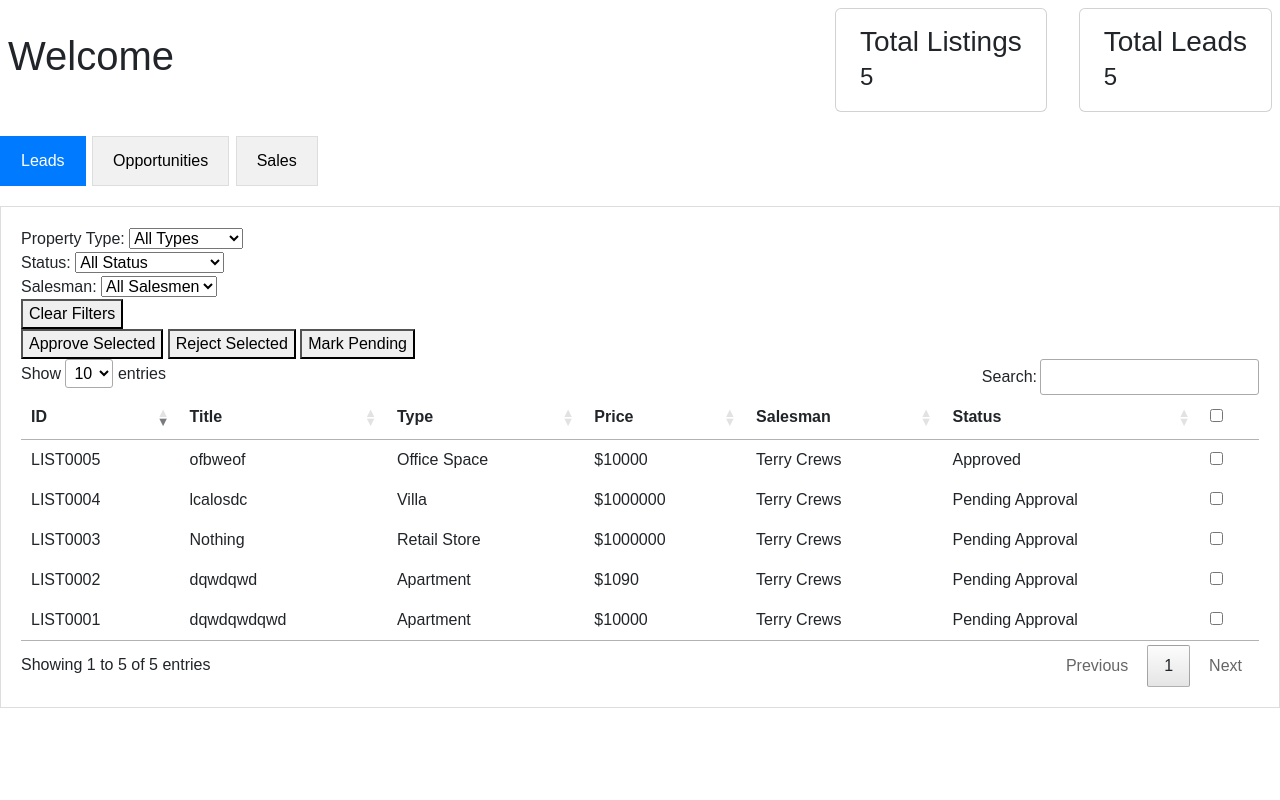
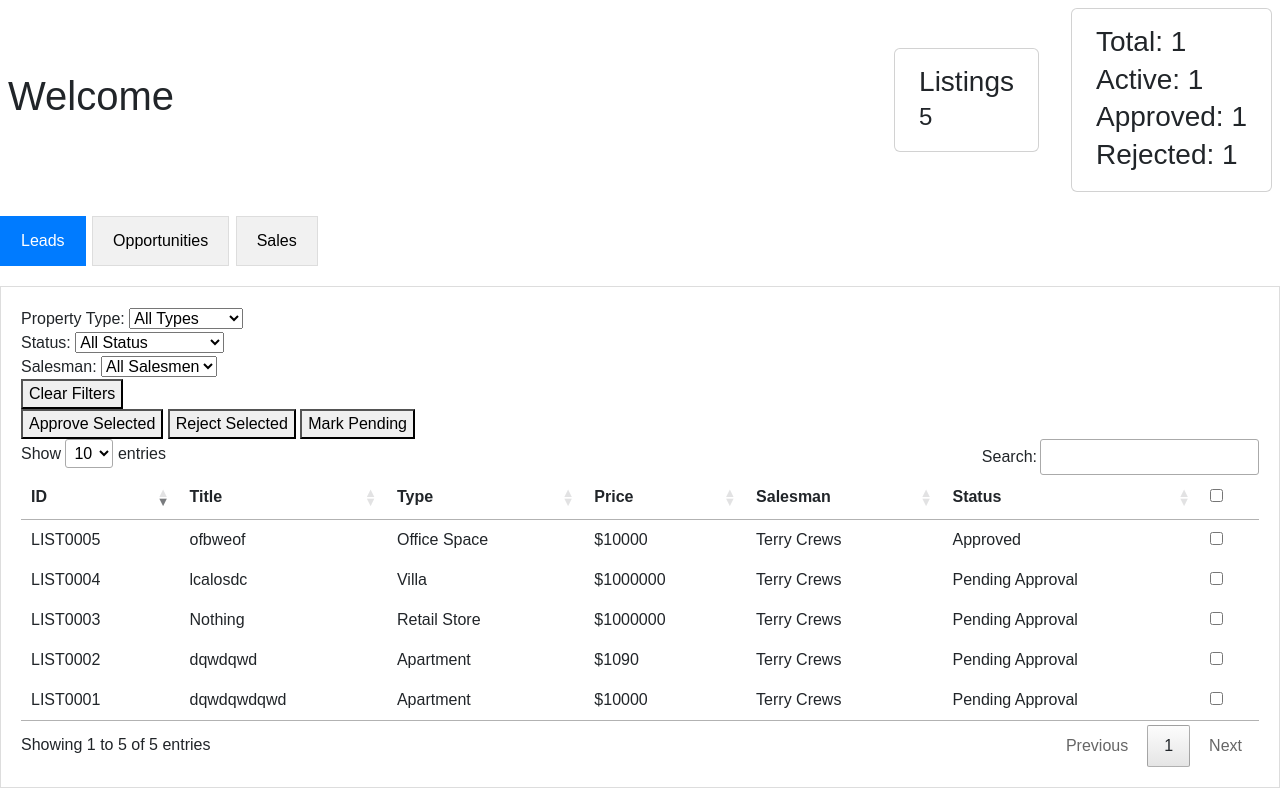
Before and after one commit to Krishnaprakkash/CRM-Real-Estate-Django, a Django app: template dashboards/templates/dashboards/manager_dashboard.html in a window 1280 px wide. Run offline with Django 5.2, Linux system fonts and the light colour scheme; data comes from the database, SQL or seed files in the repository; both versions use the stored data as it was after the commit; tables that the repository leaves empty hold one stand-in row (values such as "Sample post"); the template is opened without the code that fills it: values that come from a table or form of the project are taken from there, most other values are stand-ins (such as "Sample title", 1, 10 or a date in 2020); some libraries are stand-ins or nearby versions.

Commit message:
Tab Specific KPI Cards

```diff
--- a/dashboards/templates/dashboards/base_dashboard.html
+++ b/dashboards/templates/dashboards/base_dashboard.html
@@ -7,22 +7,63 @@
     <h1 class="flex-grow-1 mb-0 ms-2">Welcome {{ user.get_full_name }}</h1>
     <div class="card flex-shrink-1 mt-2 me-2">
         <div class="card-body py-3 px-4">
-            <h3 class="card-title mb-1">Total Listings</h3>
+            <h3 class="card-title mb-1">Listings</h3>
             <h4 class="mb-1">{{ listings|length }}</h4>
         </div>
     </div>
-    <div class="card flex-shrink-1 mt-2 me-2">
-        <div class="card-body py-3 px-4">
-            <h3 class="card-title mb-1">Total Leads</h3>
-            <h4 class="mb-1">{{ listings|length }}</h4>
+
+    <div class="stats-group" id="stats-lead">
+        <div class="card flex-shrink-1 mt-2 me-2">
+            <div class="card-body py-3 px-4">
+                <h3 class="card-title mb-1">Total: {{ lead_count }}</h3>
+                <h3 class="card-title mb-1">Active: {{ lead_active_count }}</h3>
+                <h3 class="card-title mb-1">Approved: {{ lead_approved_count }}</h3>
+                <h3 class="card-title mb-1">Rejected: {{ lead_rejected_count }}</h3>
+            </div>
+        </div>
+    </div>
+
+    <div class="stats-group" id="stats-opportunity" style="display: none;">
+        <div class="card flex-shrink-1 mt-2 me-2">
+            <div class="card-body py-3 px-4">
+                <h3 class="card-title mb-1">Total: {{ opp_count }}</h3>
+                <h3 class="card-title mb-1">Active: {{ opp_active_count }}</h3>
+                <h3 class="card-title mb-1">Approved: {{ opp_approved_count }}</h3>
+                <h3 class="card-title mb-1">Rejected: {{ opp_rejected_count }}</h3>
+            </div>
+        </div>
+    </div>
+
+    <div class="stats-group" id="stats-sale" style="display: none;">
+        <div class="card flex-shrink-1 mt-2 me-2">
+            <div class="card-body py-3 px-4">
+                <h3 class="card-title mb-1">Total: {{ sale_count }}</h3>
+                <h3 class="card-title mb-1">Active: {{ sale_active_count }}</h3>
+                <h3 class="card-title mb-1">Won: {{ sale_won_count }}</h3>
+                <h3 class="card-title mb-1">Lost: {{ sale_lost_count }}</h3>
+
+            </div>
         </div>
     </div>
 </div>
 
 <div class="menu">
-    <button class="tablinks" onClick="switchTab(event, 'leads')">Leads</button>
-    <button class="tablinks" onClick="switchTab(event, 'opportunities')">Opportunities</button>
-    <button class="tablinks" onClick="switchTab(event, 'sales')">Sales</button>
+    <button class="tablinks" onclick="switchTab(event, 'lead')">Leads</button>
+    <button class="tablinks" onclick="switchTab(event, 'opportunity')">Opportunities</button>
+    <button class="tablinks" onclick="switchTab(event, 'sale')">Sales</button>
 </div>
 
 {% endblock %}
+
+{% block styles %}
+<style>
+.stats-group {
+    display: flex;
+    gap: 0.5rem;
+}
+.tablinks.active {
+    background-color: #007bff;
+    color: white;
+}
+</style>
+{% endblock %}
--- a/dashboards/templates/dashboards/manager_dashboard.html
+++ b/dashboards/templates/dashboards/manager_dashboard.html
@@ -5,7 +5,8 @@
 {% block content %}
 
 {{ block.super }}
-<div id="leads" class="tabcontent" style="display: block;">
+
+<div id="lead" class="tabcontent" style="display: block;">
     <form method="post" id="batch-form-leads">
         {% csrf_token %}
         <input type="hidden" name="action" id="batch-action-leads" value="">
@@ -31,7 +32,7 @@
                 </select>
             </div>
             <div>
-                <button id="clearFiltersLeads">Clear Filters</button>
+                <button type="button" id="clearFiltersLeads">Clear Filters</button>
             </div>
         </div>
         <div>
@@ -95,7 +96,7 @@
     </form>
 </div>
 
-<div id="opportunities" class="tabcontent" style="display: none;">
+<div id="opportunity" class="tabcontent" style="display: none;">
     <form method="post" id="batch-form-opps">
         {% csrf_token %}
         <input type="hidden" name="action" id="batch-action-opps" value="">
@@ -121,7 +122,7 @@
                 </select>
             </div>
             <div>
-                <button id="clearFiltersOpps">Clear Filters</button>
+                <button type="button" id="clearFiltersOpps">Clear Filters</button>
             </div>
         </div>
         <div>
@@ -155,7 +156,7 @@
                         <th>Price</th>
                         <th>Salesman</th>
                         <th>Status</th>
-                        <th><input type="checkbox" id="select_all" onchange="toggleSelectAll(this)"> </th>
+                        <th><input type="checkbox" id="select_all_opps" onchange="toggleSelectAll(this)"> </th>
                     </tr>
                 </thead>
                 <tbody>
@@ -187,7 +188,8 @@
     </form>
 </div>
 
-<div id="sales" class="tabcontent" style="display: none">
+<div id="sale" class="tabcontent" style="display: none">
     <h1>Sales table</h1>
 </div>
+
 {% endblock %}
--- a/templates/base.html
+++ b/templates/base.html
@@ -1,12 +1,15 @@
 <!DOCTYPE html>
 <html lang="en">
+
 <head>
     <meta charset="UTF-8">
     <meta name="viewport" content="width=device-width, initial-scale=1.0">
     <title>{% block title %}CRM{% endblock %}</title>
     <link rel="stylesheet" href="https://cdn.jsdelivr.net/npm/bootstrap@5.3.0/dist/css/bootstrap.min.css">
     <link rel="stylesheet" href="https://cdn.datatables.net/1.13.8/css/jquery.dataTables.min.css">
+    {% block styles %}{% endblock %}
 </head>
+
 <body style="font-family: Arial, sans-serif;">
 
     {% block content %}
@@ -19,7 +22,7 @@
     <!-- Tab Switching -->
     <script>
         function switchTab(evt, tabName) {
-        var i, tabcontent, tablinks;
+            var i, tabcontent, tablinks, statsGroups;
 
             // Hide all tab content
             tabcontent = document.getElementsByClassName("tabcontent");
@@ -27,19 +30,35 @@
                 tabcontent[i].style.display = "none";
             }
 
+            // Hide all stats groups
+            statsGroups = document.getElementsByClassName('stats-group');
+            for (i = 0; i < statsGroups.length; i++) {
+                statsGroups[i].style.display = 'none';
+            }
+
             // Remove active class from all tab links
             tablinks = document.getElementsByClassName("tablinks");
             for (i = 0; i < tablinks.length; i++) {
-            tablinks[i].className = tablinks[i].className.replace(" active", "");
+                tablinks[i].classList.remove("active");
             }
 
-        // Show selected tab and activate button
-        document.getElementById(tabName).style.display = "block";
-        evt.currentTarget.className += " active";
+            // Show selected tab content
+            var contentElement = document.getElementById(tabName);
+            if (contentElement && contentElement.classList.contains('tabcontent')) {
+                contentElement.style.display = 'block';
+            }
+
+            // Show corresponding stats group (with 'stats-' prefix)
+            var statsElement = document.getElementById('stats-' + tabName);
+            if (statsElement && statsElement.classList.contains('stats-group')) {
+                statsElement.style.display = 'flex';
+            }
+
+            evt.currentTarget.classList.add("active");
         }
 
         // Show first tab by default on page load
-    document.addEventListener('DOMContentLoaded', function() {
+        document.addEventListener('DOMContentLoaded', function () {
             const firstTab = document.querySelector('.tablinks');
             if (firstTab) {
                 firstTab.click();
@@ -57,7 +76,6 @@
             console.log(`Toggled ${checkboxes.length} checkboxes`);
         }
 
-    // `suffix` corresponds to the form/table suffix used in templates: 'leads' or 'opps'
         function setAction(action, suffix = 'leads') {
             console.log('Action clicked:', action, 'for', suffix);
 
@@ -115,7 +133,7 @@
 
     <!-- Manager DataTable Filters -->
     <script>
-    document.addEventListener('DOMContentLoaded', function() {
+        document.addEventListener('DOMContentLoaded', function () {
             if (document.getElementById('manager-leads-table')) {
                 const table = $('#manager-leads-table').DataTable({
                     order: [[0, 'desc']],
@@ -143,7 +161,7 @@
                     const select = $(selector);
                     const values = [];
 
-                table.column(colIndex).nodes().to$().each(function() {
+                    table.column(colIndex).nodes().to$().each(function () {
                         const cleanText = $(this).text().trim();
                         if (cleanText && !values.includes(cleanText)) {
                             values.push(cleanText);
@@ -158,7 +176,7 @@
                 function filterTable() {
                     $.fn.dataTable.ext.search.pop();
 
-                $.fn.dataTable.ext.search.push(function(settings, data, dataIndex) {
+                    $.fn.dataTable.ext.search.push(function (settings, data, dataIndex) {
                         const row = table.row(dataIndex).node();
                         const typeCell = $(row).find('td:nth-child(3)').text().trim();
                         const statusCell = $(row).find('td:nth-child(6)').text().trim();
@@ -180,7 +198,7 @@
     </script>
 
     <script>
-        document.addEventListener('DOMContentLoaded', function() {
+        document.addEventListener('DOMContentLoaded', function () {
             if (document.getElementById('manager-opps-table')) {
                 const table = $('#manager-opps-table').DataTable({
                     order: [[0, 'desc']],
@@ -208,7 +226,7 @@
                     const select = $(selector);
                     const values = [];
 
-                    table.column(colIndex).nodes().to$().each(function() {
+                    table.column(colIndex).nodes().to$().each(function () {
                         const cleanText = $(this).text().trim();
                         if (cleanText && !values.includes(cleanText)) {
                             values.push(cleanText);
@@ -223,7 +241,7 @@
                 function filterTable() {
                     $.fn.dataTable.ext.search.pop();
 
-                    $.fn.dataTable.ext.search.push(function(settings, data, dataIndex) {
+                    $.fn.dataTable.ext.search.push(function (settings, data, dataIndex) {
                         const row = table.row(dataIndex).node();
                         const typeCell = $(row).find('td:nth-child(3)').text().trim();
                         const statusCell = $(row).find('td:nth-child(6)').text().trim();
@@ -243,8 +261,6 @@
             }
         });
     </script>
-
-
 
     <!-- Basic Tab Styling -->
     <style>
@@ -277,5 +293,8 @@
             margin-top: 10px;
         }
     </style>
+
+    {% block scripts %}{% endblock %}
 </body>
+
 </html>
```
Also changed, not shown: dashboards/views.py (+49 -1 lines), db.sqlite3. Lines whose indentation alone changed are shown as unchanged.
